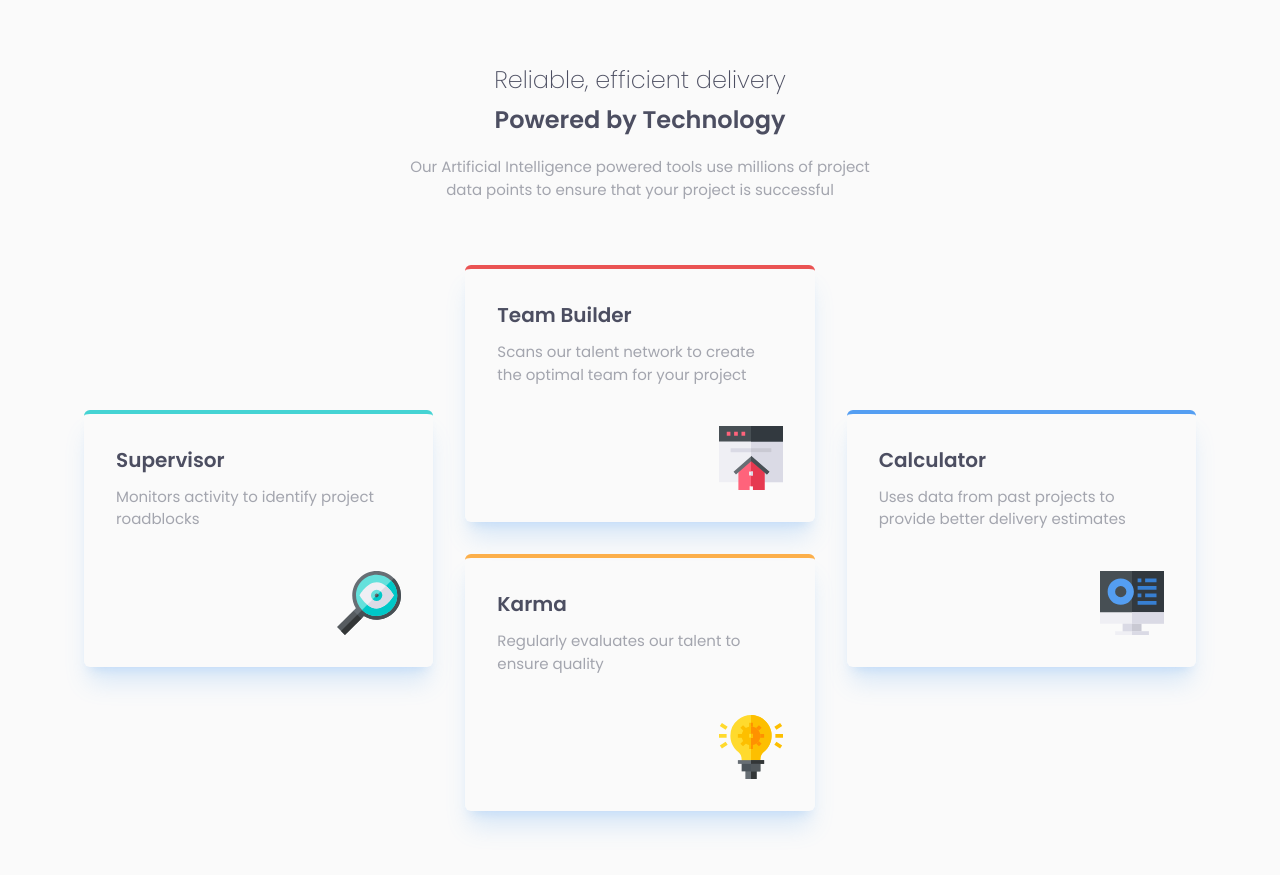
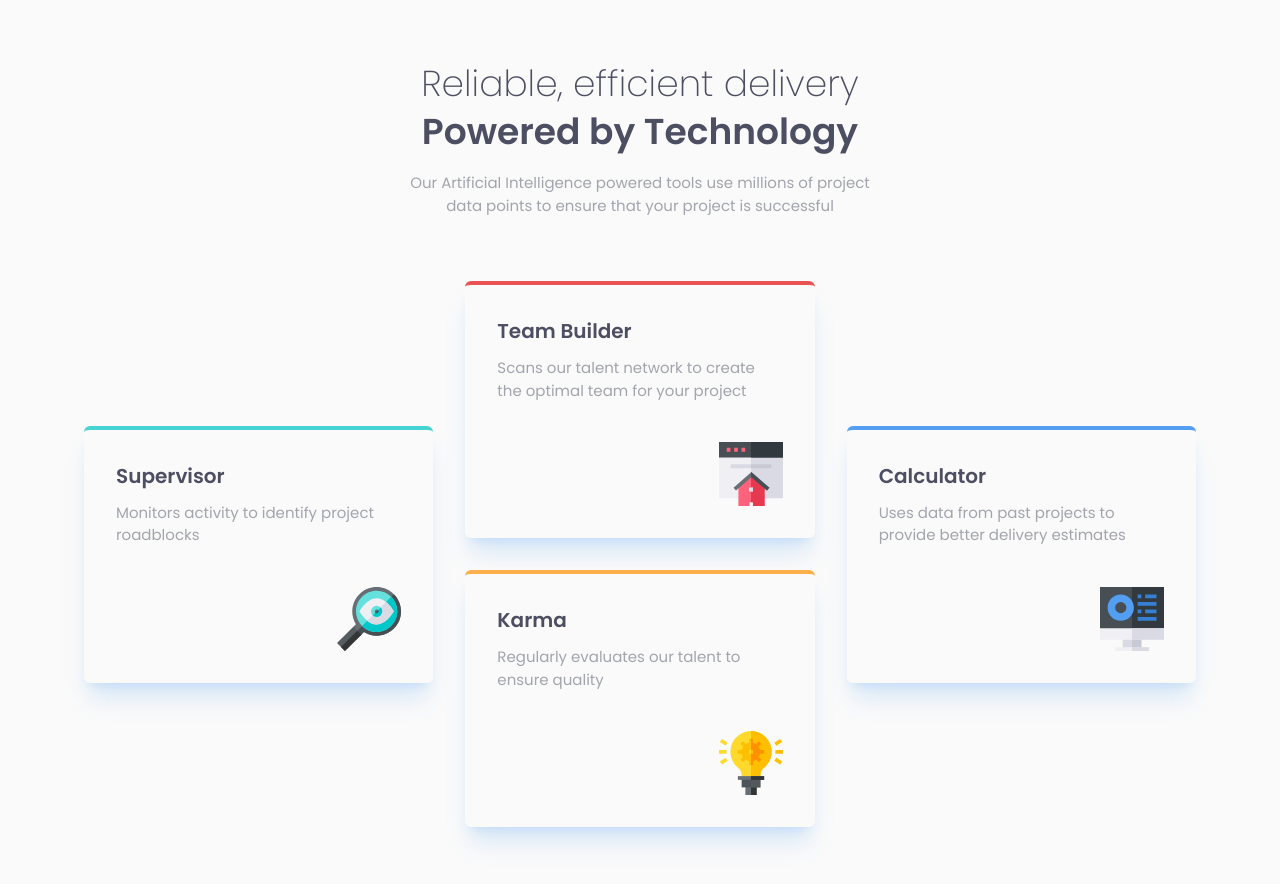
Before and after one commit to BrunnoHibbeln/four-card-feature-section-master, a Next.js app: page / in a window 1280 px wide. Shown: the top 884 px of the page. Built offline with nearby package versions, Linux system fonts and the light colour scheme.

Commit message:
modifying `font size` on `title`

```diff
--- a/app/page.js
+++ b/app/page.js
@@ -10,10 +10,12 @@ export default function Home() {
     <main className="flex flex-col items-center justify-center bg-light-gray">
       <section className="px-7 pt-16 lg:w-[550px]">
         <article className="flex flex-col gap-2 text-center text-dark-gray">
-          <h1 className="text-2xl font-extralight">
+          <h1 className="text-2xl font-extralight lg:text-4xl">
             Reliable, efficient delivery
           </h1>
-          <h2 className="text-2xl font-semibold">Powered by Technology</h2>
+          <h2 className="text-2xl font-semibold lg:text-4xl">
+            Powered by Technology
+          </h2>
           <p className="pt-3 text-body font-normal text-gray">
             Our Artificial Intelligence powered tools use millions of project
             data points to ensure that your project is successful
```
